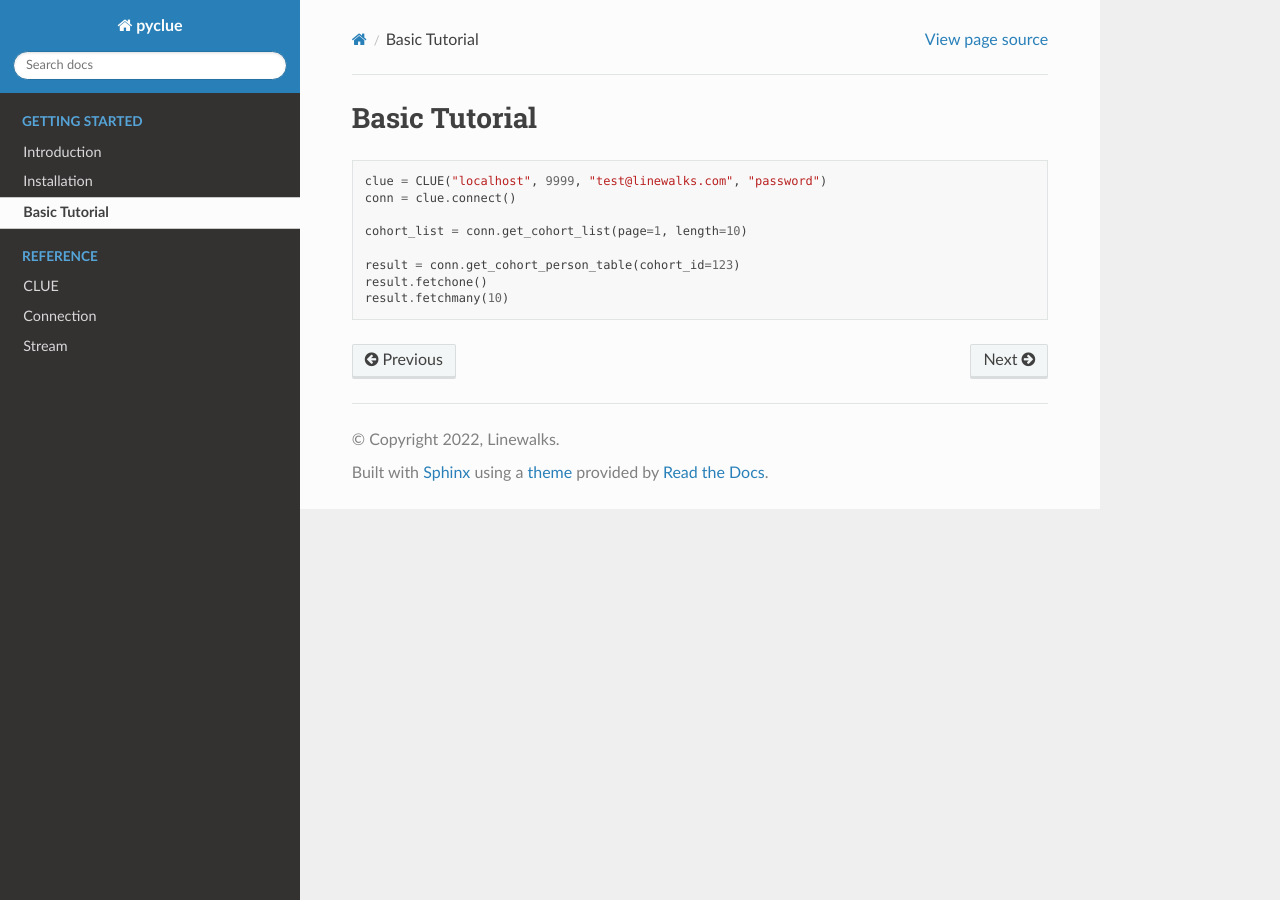
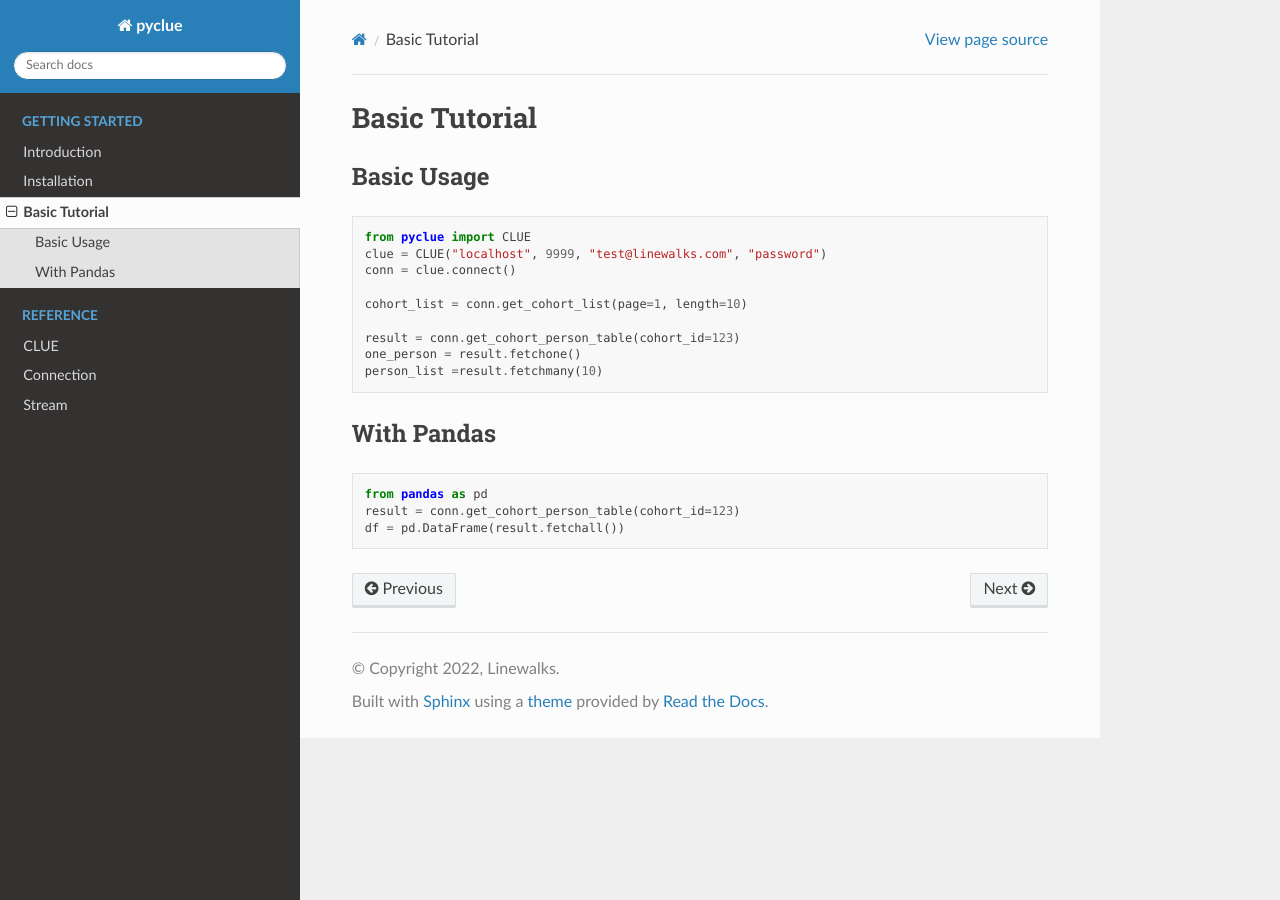
Before and after one commit to linewalks/py-clue, a Sphinx documentation site: the page built from docs/tutorial.rst, in a window 1280 px wide. Built offline with Sphinx 7.4.7 and the Read the Docs theme 2.0.0, drawn with Linux system fonts in a browser that asks for light colours; pages that are not in the unit, such as notebooks, are missing from menus.

```diff
--- a/docs/index.rst
+++ b/docs/index.rst
@@ -13,7 +13,6 @@
    introduction
    installation
    tutorial
-
 
 .. toctree::
    :caption: Reference
--- a/docs/installation.rst
+++ b/docs/installation.rst
@@ -3,4 +3,4 @@
 
 .. code-block::
 
-  pip install py-clue
+  pip install python-clue
--- a/docs/tutorial.rst
+++ b/docs/tutorial.rst
@@ -1,13 +1,27 @@
 Basic Tutorial
 ==============
 
+Basic Usage
+***********
+
 .. code-block:: python
 
+  from pyclue import CLUE
   clue = CLUE("localhost", 9999, "test@linewalks.com", "password")
   conn = clue.connect()
 
   cohort_list = conn.get_cohort_list(page=1, length=10)
 
   result = conn.get_cohort_person_table(cohort_id=123)
-  result.fetchone()
-  result.fetchmany(10)
+  one_person = result.fetchone()
+  person_list =result.fetchmany(10)
+
+
+With Pandas
+***********
+
+.. code-block:: python
+
+  from pandas as pd
+  result = conn.get_cohort_person_table(cohort_id=123)
+  df = pd.DataFrame(result.fetchall())
```
Also changed, not shown: README.md (+32 -3 lines), docs/introduction.rst (+1 -6 lines).
